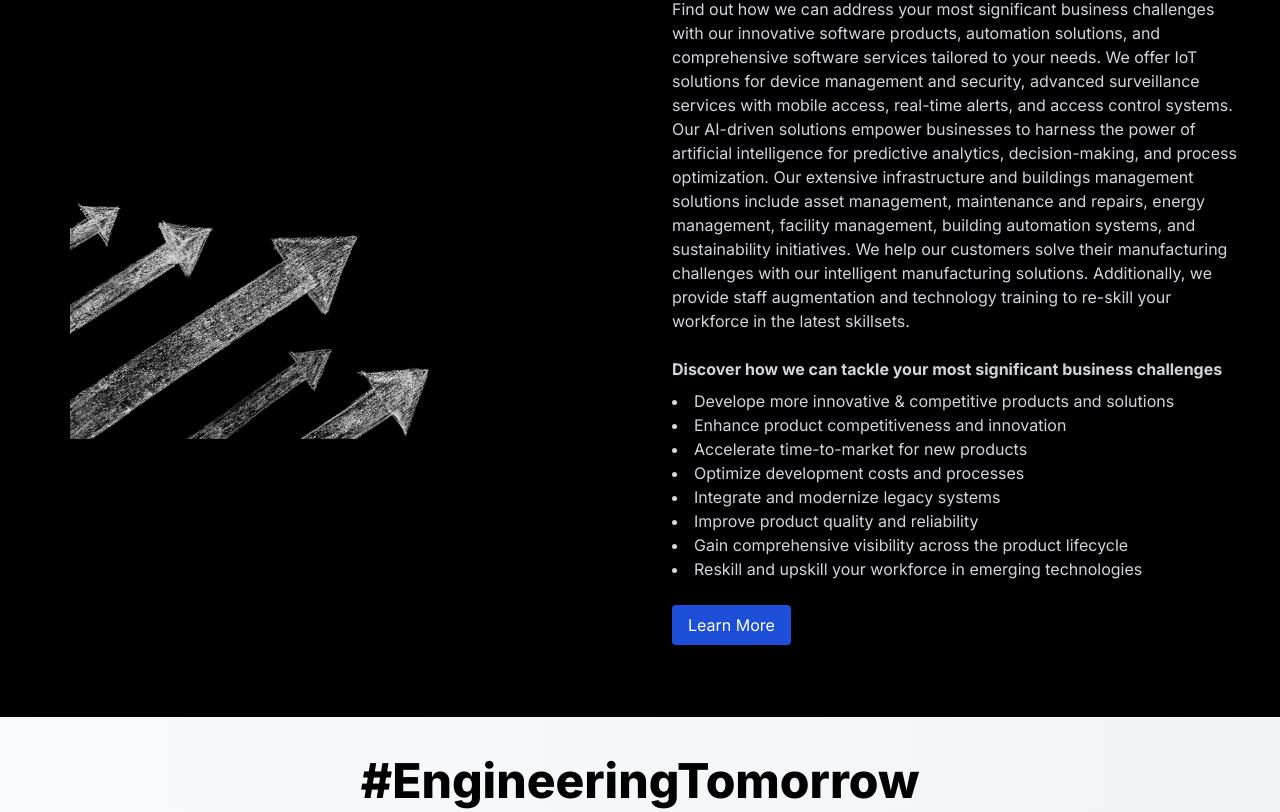
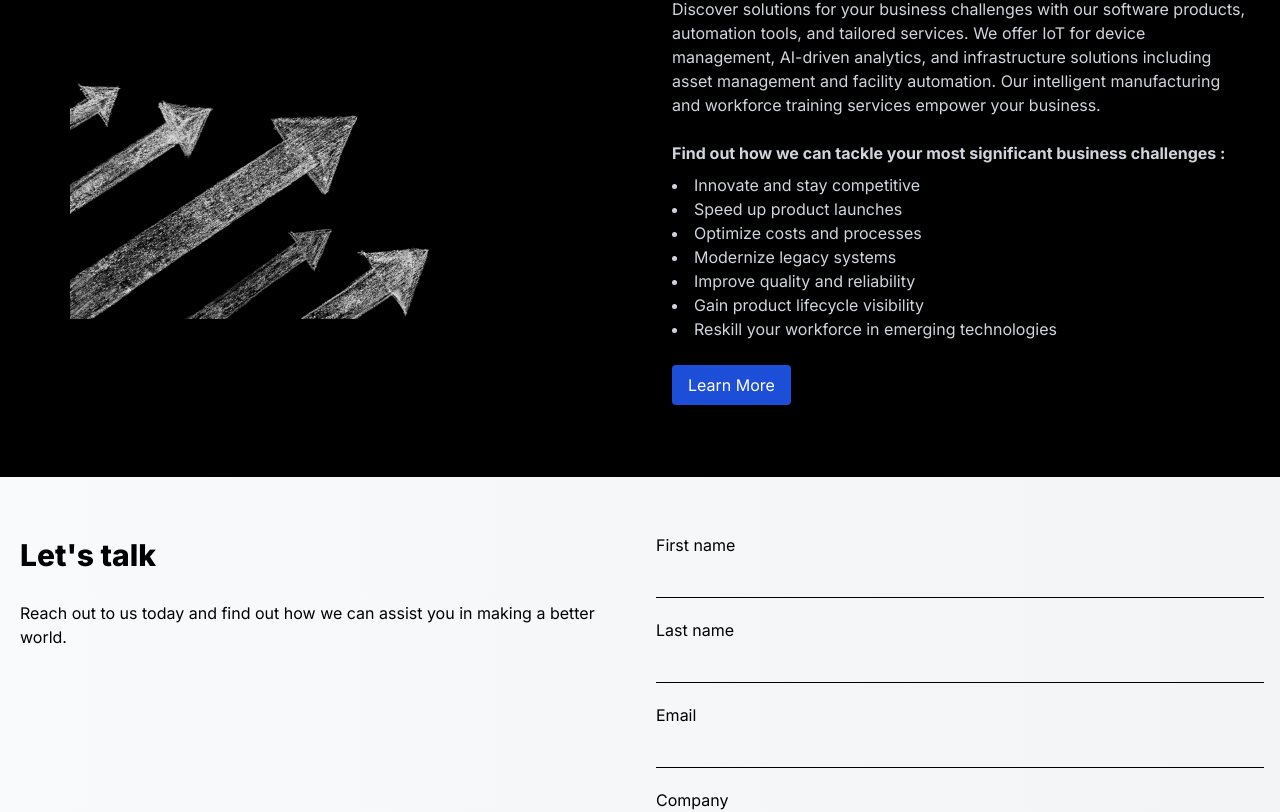
Before and after one commit to zephyr-cmd/motorcar, a Next.js app: page / in a window 1280 px wide. Shown: the part 931-1743 px from the top of the page. Built offline with nearby package versions, Linux system fonts and the light colour scheme.

Commit message:
content-fix

```diff
--- a/src/app/_components/Footer.jsx
+++ b/src/app/_components/Footer.jsx
@@ -25,7 +25,7 @@ export default function Footer() {
               aria-label="mail to : info@adalabs.in"
               className="flex flex-row gap-2 items-center"
             >
-              <EnvelopeOpenIcon className="h-5 w-5" textColor="fill-white" />
+              <EnvelopeOpenIcon className="h-5 w-5" textcolor="fill-white" />
               info@adalabs.in
             </Link>
             {/* <Link
@@ -111,24 +111,24 @@ export default function Footer() {
             aria-label="Facebook"
             target="_blank"
           >
-            <FacebookIcon className="h-5 w-5" textColor="fill-white" />
+            <FacebookIcon className="h-5 w-5" textcolor="fill-white" />
           </Link>
           <Link href="#" aria-label="Instagram" target="_blank">
-            <InstagramIcon className="h-5 w-5" textColor="fill-white" />
+            <InstagramIcon className="h-5 w-5" textcolor="fill-white" />
           </Link>
           <Link
             href="https://x.com/adalabs.in"
             aria-label="Twitter"
             target="_blank"
           >
-            <XIcon className="h-5 w-5" textColor="fill-white" />
+            <XIcon className="h-5 w-5" textcolor="fill-white" />
           </Link>
           <Link
-            href="#https://www.linkedin.com/company/adalabs"
+            href="https://www.linkedin.com/company/adalabs"
             aria-label="LinkedIn"
             target="_blank"
           >
-            <LinkedinIcon className="h-5 w-5" textColor="fill-white" />
+            <LinkedinIcon className="h-5 w-5" textcolor="fill-white" />
           </Link>
         </div>
       </div>
--- a/src/app/_components/Section2.jsx
+++ b/src/app/_components/Section2.jsx
@@ -9,7 +9,7 @@ export default function Section2() {
         className={`w-full md:w-1/2 flex items-center justify-center
            order-1 sm:order-none`}
       >
-        <div className="p-8 animate-fadeIn">
+        <div className="p-8 duration-1000 animate-fadeInLeft">
           {/* Replace with your animation or image */}
           <Image src="/arrow.png" alt="Animation" width={500} height={500} />
         </div>
@@ -21,37 +21,25 @@ export default function Section2() {
           Crafting Future-Ready Enterprises
         </h1>
         <p className="mb-6">
-          Find out how we can address your most significant business challenges
-          with our innovative software products, automation solutions, and
-          comprehensive software services tailored to your needs. We offer IoT
-          solutions for device management and security, advanced surveillance
-          services with mobile access, real-time alerts, and access control
-          systems. Our AI-driven solutions empower businesses to harness the
-          power of artificial intelligence for predictive analytics,
-          decision-making, and process optimization. Our extensive
-          infrastructure and buildings management solutions include asset
-          management, maintenance and repairs, energy management, facility
-          management, building automation systems, and sustainability
-          initiatives. We help our customers solve their manufacturing
-          challenges with our intelligent manufacturing solutions. Additionally,
-          we provide staff augmentation and technology training to re-skill your
-          workforce in the latest skillsets.
+          Discover solutions for your business challenges with our software
+          products, automation tools, and tailored services. We offer IoT for
+          device management, AI-driven analytics, and infrastructure solutions
+          including asset management and facility automation. Our intelligent
+          manufacturing and workforce training services empower your business.
         </p>
         <p className="font-bold mb-2">
-          Discover how we can tackle your most significant business challenges
+          Find out how we can tackle your most significant business challenges :
         </p>
         <ul className="list-disc list-inside mb-6">
-          <li>Develope more innovative & competitive products and solutions</li>
-          <li>Enhance product competitiveness and innovation</li>
-          <li>Accelerate time-to-market for new products</li>
-          <li>Optimize development costs and processes</li>
-          <li>Integrate and modernize legacy systems</li>
-          <li>Improve product quality and reliability</li>
-          <li>Gain comprehensive visibility across the product lifecycle</li>
-          <li>Reskill and upskill your workforce in emerging technologies</li>
+          <li>Innovate and stay competitive</li>
+          <li>Speed up product launches</li>
+          <li>Optimize costs and processes</li>
+          <li>Modernize legacy systems</li>
+          <li>Improve quality and reliability</li>
+          <li>Gain product lifecycle visibility</li>
+          <li>Reskill your workforce in emerging technologies</li>
         </ul>
         <Link
-          //   href="/about-us"
           href="/coming-soon"
           className="bg-blue-700 flex w-fit text-white py-2 px-4 rounded transition-all duration-300 hover:bg-blue-800"
         >
--- a/src/app/_components/formSection.jsx
+++ b/src/app/_components/formSection.jsx
@@ -4,7 +4,7 @@ import Link from "next/link";
 
 const ContactForm = () => {
   return (
-    <div className="bg-gradient-to-r from-gray-50 to-gray-100 text-black">
+    <div className="bg-gradient-to-r from-gray-50 to-gray-100 text-black py-10">
       {/* <Image
         src="/logo.svg"
         alt="Descriptive Alt Text"
@@ -13,13 +13,13 @@ const ContactForm = () => {
         layout="responsive"
         className=" bg-blue-700 p-5"
       /> */}
-      <h2 className="font-extrabold flex py-10 justify-center items-center text-5xl">
+      {/* <h2 className="font-extrabold flex py-10 justify-center items-center text-2xl sm:text-4xl">
         #EngineeringTomorrow
-      </h2>
-      <div className="flex flex-col md:flex-row md:flex-wrap border border-indigo-950">
+      </h2> */}
+      <div className="flex flex-col md:flex-row md:flex-wrap">
         {/* Image Part */}
         <div className="w-full md:w-1/2 flex flex-col p-5 space-y-7 flex-shrink-0">
-          <h2 className="font-extrabold text-3xl">Let&apos;s get in touch</h2>
+          <h2 className="font-extrabold text-3xl">Let&apos;s talk</h2>
           <p>
             Reach out to us today and find out how we can assist you in making a
             better world.
@@ -29,15 +29,15 @@ const ContactForm = () => {
         {/* Form Part */}
         <div className="w-full md:w-1/2 flex-grow mt-6 md:mt-0">
           <form
-            action="https://go.pardot.com/l/520631/2022-07-22/k7r42l"
-            name="getintouch_custom_form"
+            // action=""
+            // name="getintouch_custom_form"
             method="post"
             className="text-base  flex flex-col gap-5 p-4"
           >
             <input
               type="hidden"
               name="Form Referer Path"
-              value="https://www.tatatechnologies.com/in?"
+              // value="https://www.tatatechnologies.com/in?"
             />
             <input type="hidden" name="Region" value="India" />
 
@@ -103,7 +103,10 @@ const ContactForm = () => {
                 <option value="Aerospace" className="text-black">
                   Aerospace
                 </option>
-              <option value="Industrial Heavy Machinery" className="text-black">
+                <option
+                  value="Industrial Heavy Machinery"
+                  className="text-black"
+                >
                   Industrial Heavy Machinery
                 </option>
                 <option value="Other" className="text-black">
--- a/src/app/_components/subscribe.jsx
+++ b/src/app/_components/subscribe.jsx
@@ -32,7 +32,7 @@ function Subscribe() {
       {/* <form className="flex flex-col space-y-3" action={formAction}> */}
       <form className="flex flex-col space-y-3">
         <Input
-          className="px-4 py-2 border border-gray-600 rounded-lg text-black"
+          className="px-4 py-2 mt-2 border border-gray-600 rounded-lg text-black"
           placeholder="name@exmaple.com"
           type="email"
           name="email"
--- a/src/components/icons/socialMedia.jsx
+++ b/src/components/icons/socialMedia.jsx
@@ -26,7 +26,7 @@ export function InstagramIcon(props) {
       fill="currentColor"
       strokeWidth="0"
       viewBox="0 0 448 512"
-      className={`size-6 ${props.textColor} transition-all duration-300 hover:fill-[#e4405f]`}
+      className={`size-6 ${props.textcolor} transition-all duration-300 hover:fill-[#e4405f]`}
       height="1em"
       width="1em"
       xmlns="http://www.w3.org/2000/svg"
@@ -77,7 +77,7 @@ export function TwitterIcon(props) {
 export function XIcon(props) {
   return (
     <svg
-      className={`${props.textColor} transition-all duration-300 hover:fill-blue-700`}
+      className={`${props.textcolor} transition-all duration-300 hover:fill-blue-700`}
       xmlns="http://www.w3.org/2000/svg"
       viewBox="0 0 50 50"
       width="24"
@@ -95,7 +95,7 @@ export function LinkedinIcon(props) {
       fill="currentColor"
       strokeWidth="0"
       viewBox="0 0 448 512"
-      className={`size-6 ${props.textColor} transition-all duration-300 hover:fill-[#0077b5]`}
+      className={`size-6 ${props.textcolor} transition-all duration-300 hover:fill-[#0077b5]`}
       height="1em"
       width="1em"
       xmlns="http://www.w3.org/2000/svg"
--- a/tailwind.config.js
+++ b/tailwind.config.js
@@ -17,6 +17,18 @@ module.exports = {
           "0%": { opacity: 0, transform: "translateX(100%)" },
           "100%": { opacity: 1, transform: "translateX(0)" },
         },
+        fadeInLeft: {
+          "0%": { opacity: 0, transform: "translateX(-100%)" },
+          "100%": { opacity: 1, transform: "translateX(0)" },
+        },
+        fadeInBottom: {
+          "0%": { opacity: 0, transform: "translateY(100%)" },
+          "100%": { opacity: 1, transform: "translateY(0)" },
+        },
+        fadeInTop: {
+          "0%": { opacity: 0, transform: "translateY(-100%)" },
+          "100%": { opacity: 1, transform: "translateY(0)" },
+        },
         fadeOutLeft: {
           "0%": { opacity: 1, transform: "translateX(0)" },
           "100%": { opacity: 0, transform: "translateX(-100%)" },
@@ -28,6 +40,9 @@ module.exports = {
       },
       animation: {
         fadeInRight: "fadeInRight 1500ms ease-out",
+        fadeInLeft: "fadeInLeft 1500ms ease-out",
+        fadeInBottom: "fadeInBottom 1500ms ease-out",
+        fadeInTop: "fadeInTop 1500ms ease-out",
         fadeOutLeft: "fadeOutLeft 1000ms ease-out",
         wiggle: "wiggle 1s ease-in-out infinite",
       },
```
Lines whose indentation alone changed are shown as unchanged.
